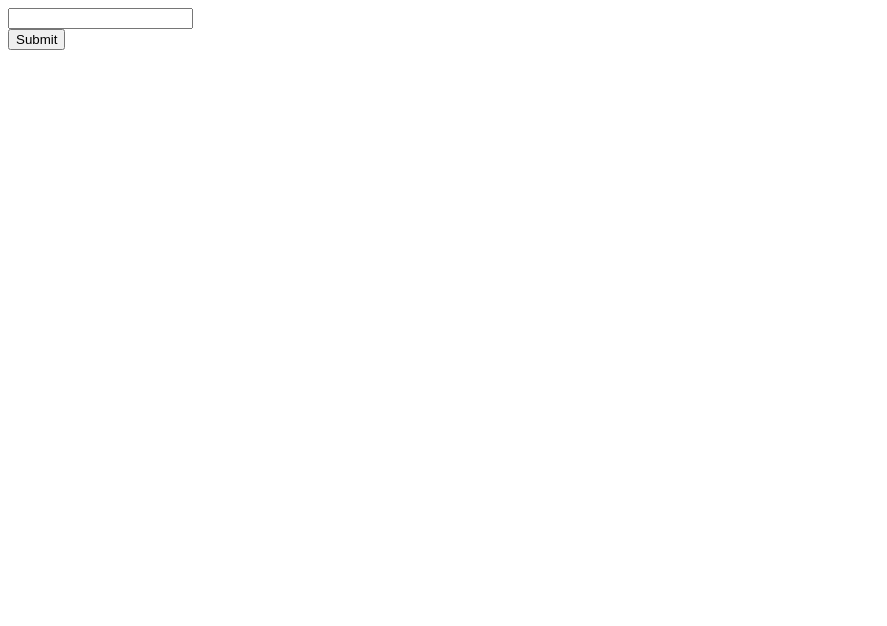
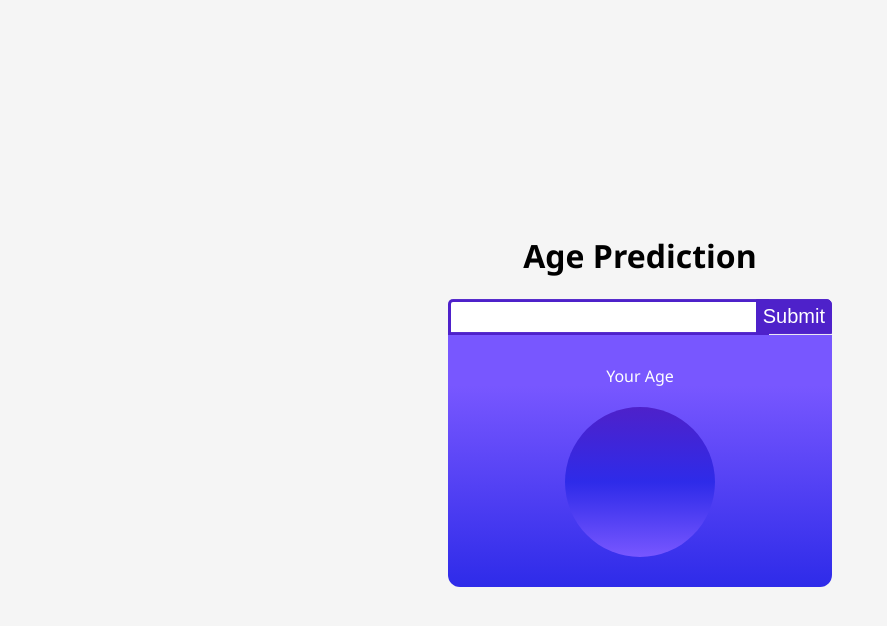
Before and after one commit to BE-Code/simple_react_app, a plain HTML site: page index.html in a window 1280 px wide. Shown: the whole page, without its empty margins (0-887 px from the left). Drawn offline with nearby package versions, Linux system fonts and the light colour scheme.

Commit message:
add styling

```diff
--- a/index.html
+++ b/index.html
@@ -6,6 +6,7 @@
     <script crossorigin src="https://unpkg.com/react-dom@18/umd/react-dom.production.min.js"></script>
     <script src='https://unpkg.com/babel-standalone@6.26.0/babel.js'></script>
     <script src="https://code.jquery.com/jquery-3.6.4.min.js" integrity="sha256-oP6HI9z1XaZNBrJURtCoUT5SUnxFr8s3BzRl+cbzUq8=" crossorigin="anonymous"></script>
+    <link rel="stylesheet" href="style.css">
   </head>
   <body>
     <div id="root"></div>
@@ -43,7 +44,6 @@
             onResponse(ages[name]);
           }
           else {
-            console.log("Making request");
             let url = `https://api.agify.io?name=${name}`;
             $.get( url, function( data ) {
               addAge(name, data.age);
@@ -55,13 +55,12 @@
         const handleNameChange = (value) => setName(value);
 
         return (
-          <form onSubmit={handleSubmit}>
-
+          <form onSubmit={handleSubmit} className="nameForm">
             <NameInput
               onChange={handleNameChange}
               value={name}
             />
-            <input type="submit" value="Submit" />
+            <input type="submit" value="Submit" className="submitButton" />
           </form>
         );
       }
@@ -72,11 +71,15 @@
         const handleAgeResponse = (value) => setAge(value);
 
         return (
-          <div>
+          <div className="appContainer">
+            <h1>Age Prediction</h1>
             <NameForm
               onResponse={handleAgeResponse}
             />
-            <div>{age}</div>
+            <div className="ageCard">
+              <span>Your Age</span>
+              <div className="age">{age}</div>
+            </div>
           </div>
         );
       }
--- /dev/null
+++ b/style.css
@@ -0,0 +1,89 @@
+body {
+    background-color: #f5f5f5;
+    font-family:'Segoe UI', Tahoma, Geneva, Verdana, sans-serif;
+}
+
+#root {
+    width: 30%;
+    position: absolute;
+    top: 50%;
+    left: 50%;
+    transform: translate(-50%, -50%);
+}
+
+.appContainer {
+    width: 100%;
+    position: relative;
+    display: flex;
+    flex-direction: column;
+}
+
+h1 {
+    text-align: center;
+}
+
+.nameForm {
+    width: 100%;
+    position: relative;
+    display: flex;
+}
+
+.submitButton {
+    height: 35px;
+    border: 1px solid #4e21ca;
+    background: #4e21ca;
+    text-align: center;
+    color: #fff;
+    border-radius: 0 5px 0 0;
+    cursor: pointer;
+    font-size: 20px;
+}
+
+.nameInput {
+    display: inline;
+    width: 100%;
+}
+
+.nameInput > input {
+    width: 100%;
+    border: 3px solid #4e21ca;
+    border-right: none;
+    padding: 5px;
+    height: 20px;
+    border-radius: 5px 0 0 0;
+    outline: none;
+    color: #7857ff;
+    font-size: 20px;
+}
+
+/* .nameInput > input:focus {
+    color: #4e21ca;
+} */
+
+.age {
+    background: linear-gradient(to bottom, #4e21ca, #2e2be9, #7857ff);
+    width: 50%;
+    border-radius: 50%;
+    height: 150px;
+    width: 150px;
+    display: flex;
+    flex-direction: column;
+    justify-content: center;
+    align-items: center;
+
+    font-size: 50px;
+    color: white;
+}
+
+.ageCard {
+    background: linear-gradient(to bottom, #7857ff 0% 20%, #2e2be9);
+    border-radius: 0px 0px 12px 12px;
+    padding: 30px 0;
+    display: flex;
+    flex-direction: column;
+    align-items: center;
+    row-gap: 20px;
+    width: 100%;
+
+    color: white;
+}
```
